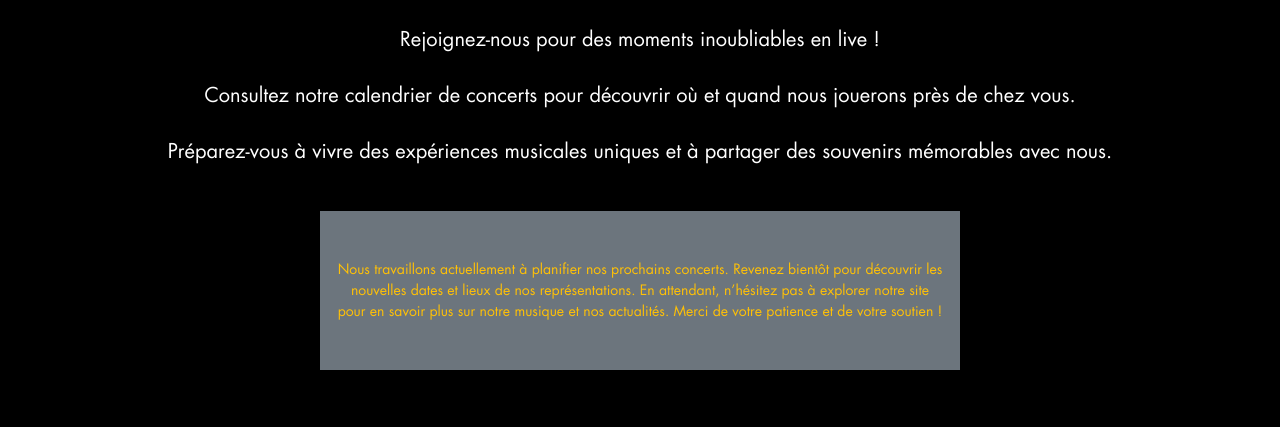
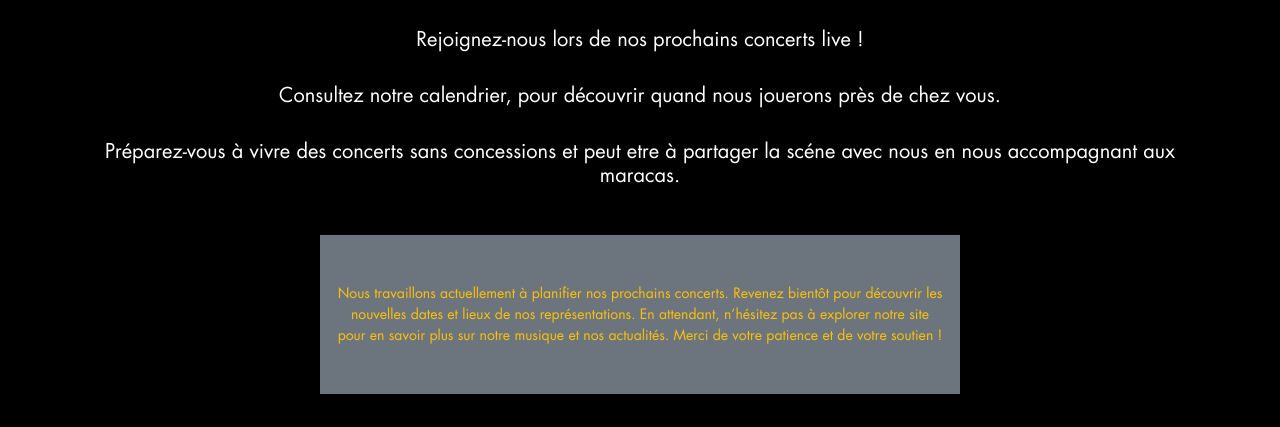
Before and after one commit to Dnico13/RockBandStompin, a PHP site: page /evenements.php in a window 1280 px wide. Shown: the part 101-528 px from the top of the page. Run offline with PHP 8.4, Linux system fonts and the light colour scheme; data that the repository does not hold is empty.

Commit message:
changement ok

```diff
--- a/discographie.php
+++ b/discographie.php
@@ -16,11 +16,11 @@ $Albums = getAlbums($pdo);
 
         <div class=" container w-100 w-sm-50 Espace1 text-justify text-md-center presentation">
             <p class="h5">
-                Découvrez notre univers musical à travers cette discographie, où chaque morceau raconte une histoire unique et passionnante.
+                Découvrez notre univers musical à travers notre discographie, chaque morceau raconte une histoire unique et saisissante.
             </p>
             <br>
             <p class="h5">
-                Plongez dans nos créations et laissez-vous emporter par les rythmes et les mélodies qui définissent notre parcours artistique.
+                Plongez dans nos créations et laissez-vous emporter par les rythmes et les mélodiees qui vous amènent dans les bas-fonds des Juke Joint des US.
             </p>
         </div>
         <?php
--- a/evenements.php
+++ b/evenements.php
@@ -16,12 +16,12 @@ $Concerts = getConcerts($pdo);
     <main class="mainBis vh-100 d-flex flex-column justify-content-center align-items-center">
 
         <div class=" container w-100 w-md-50 Espace1 text-justify text-md-center presentation ">
-            <p class="h5">Rejoignez-nous pour des moments inoubliables en live !</p>
+            <p class="h5">Rejoignez-nous lors de nos prochains concerts live !</p>
             <br>
-            <p class="h5"> Consultez notre calendrier de concerts pour découvrir où et quand nous jouerons près de chez vous.</p>
+            <p class="h5"> Consultez notre calendrier, pour découvrir quand  nous jouerons près de chez vous.</p>
             <br>
             <p class="h5">
-                Préparez-vous à vivre des expériences musicales uniques et à partager des souvenirs mémorables avec nous.
+                Préparez-vous à vivre des concerts sans concessions et peut etre  à partager la scéne avec nous en nous accompagnant aux maracas.
             </p>
         </div>
 
--- a/template/header.php
+++ b/template/header.php
@@ -13,7 +13,7 @@
 		<?php if (isset($title[$url_final])) {
 			echo $title[$url_final];
 		} else {
-			echo "Groupe de Crazy Blues de la région paloise.";
+			echo "Groupe de Crazy Blues de la région de Pau.";
 		} ?>
 	</title>
 
@@ -21,8 +21,8 @@
 
 	<meta name="author" content="NDev0223.fr">
 	<meta http-equiv="X-UA-Compatible" content="IE=edge">
-	<meta name="description" content="Website des  Stompin'Bones: groupe de rock de la region Paloise.">
-	<meta name="keyword" content="Groupe de rock, pau, contrebasse, guitare, Crazy Blues, Rockabilly, homemade sounds, ramblin'blues, rockin'blue, Psychobilly, sud-ouest, bayonne,">
+	<meta name="description" content="Website officiel des  Stompin'Bones: Duo de rockin'blue Pau.">
+	<meta name="keyword" content="Duo de rock, Pau, Pyrénées,scéne musicales, concerts, contrebasse, guitare, Crazy Blues, Rockabilly, homemade sounds, ramblin'blues, rockin'blue, Psychobilly, sud-ouest, Bayonne, musiciens, musique, Ampli Billiére">
 	<meta name="viewport" content="width=device-width, initial-scale=1">
 
 	<link rel="icon" type="image/x-icon" href="logo2.ico">
```
Also changed, not shown: contact.php (+4 -4 lines), images/png-transparent-logo-computer-icons-brand-symbol-bandcamp-symbol-miscellaneous-text-logo-thumbnail.png (added).
